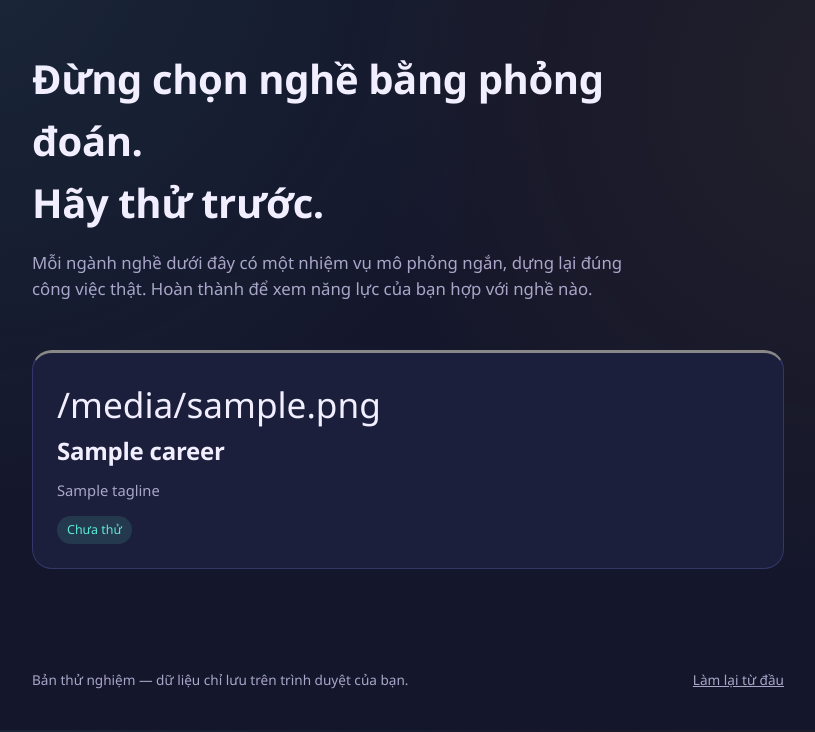
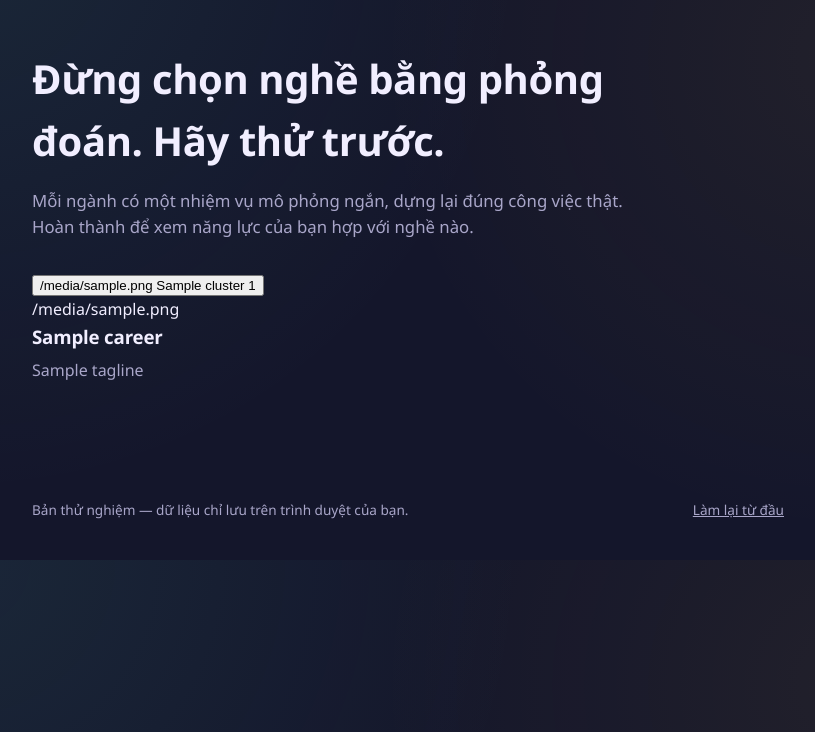
Before and after one commit to itstp10021994-bot/HSTanphu, a Flask app: template templates/index.html in a window 1280 px wide. Shown: the part 68-800 px from the top of the page, without its empty margins (232-1047 px from the left). Run offline with Flask 3, Linux system fonts and the light colour scheme; the template is opened without the code that fills it: most values are stand-ins (such as "Sample title", 1, 10 or a date in 2020).

Commit message:
Add files via upload

```diff
--- a/templates/index.html
+++ b/templates/index.html
@@ -1,34 +1,64 @@
 {% extends "base.html" %}
 {% block title %}Khám Phá Nghề — Chọn ngành để thử{% endblock %}
 {% block content %}
-<section class="hero">
-  <h1>Đừng chọn nghề bằng phỏng đoán.<br>Hãy thử trước.</h1>
+<section class="hero hero-compact">
+  <h1>Đừng chọn nghề bằng phỏng đoán. Hãy thử trước.</h1>
   <p class="hero-sub">
-    Mỗi ngành nghề dưới đây có một nhiệm vụ mô phỏng ngắn, dựng lại đúng
-    công việc thật. Hoàn thành để xem năng lực của bạn hợp với nghề nào.
+    Mỗi ngành có một nhiệm vụ mô phỏng ngắn, dựng lại đúng công việc thật.
+    Hoàn thành để xem năng lực của bạn hợp với nghề nào.
+    {% if has_progress %}
+    <a href="{{ url_for('result') }}" class="inline-link">Xem hồ sơ năng lực →</a>
+    {% endif %}
   </p>
-  {% if has_progress %}
-  <a href="{{ url_for('result') }}" class="btn btn-ghost">Xem hồ sơ năng lực của tôi →</a>
-  {% endif %}
 </section>
 
-<section class="career-grid">
-  {% for c in careers %}
-  <a class="career-card" href="{{ url_for('career_detail', career_id=c.id) }}"
-     style="--card-accent: {{ c.color }}">
-    <div class="career-icon">{{ c.icon }}</div>
-    <h2>{{ c.name }}</h2>
-    <p class="career-tagline">{{ c.tagline }}</p>
-    <div class="career-progress">
-      {% if c.done_tasks == c.total_tasks %}
-        <span class="badge badge-done">Đã hoàn thành</span>
-      {% elif c.done_tasks > 0 %}
-        <span class="badge">Đã làm {{ c.done_tasks }}/{{ c.total_tasks }}</span>
-      {% else %}
-        <span class="badge badge-new">Chưa thử</span>
-      {% endif %}
+<div class="explore-layout">
+  <nav class="cluster-tabs" id="cluster-tabs">
+    {% for cl in clusters %}
+    <button type="button" class="cluster-tab{% if loop.first %} active{% endif %}" data-cluster="{{ cl.id }}">
+      <span class="cluster-tab-icon">{{ cl.icon }}</span>
+      <span class="cluster-tab-name">{{ cl.name }}</span>
+      <span class="cluster-tab-count">{{ cl.careers|length }}</span>
+    </button>
+    {% endfor %}
+  </nav>
+
+  <div class="cluster-panels">
+    {% for cl in clusters %}
+    <div class="cluster-panel{% if loop.first %} active{% endif %}" data-cluster="{{ cl.id }}">
+      <div class="career-grid-compact">
+        {% for c in cl.careers %}
+        <a class="career-card-compact" href="{{ url_for('career_detail', career_id=c.id) }}"
+           style="--card-accent: {{ c.color }}">
+          <div class="career-icon-compact">{{ c.icon }}</div>
+          <div class="career-card-body">
+            <h3>{{ c.name }}</h3>
+            <p>{{ c.tagline }}</p>
+          </div>
+          {% if c.done_tasks == c.total_tasks %}
+            <span class="badge badge-done">✓</span>
+          {% elif c.done_tasks > 0 %}
+            <span class="badge">{{ c.done_tasks }}/{{ c.total_tasks }}</span>
+          {% endif %}
+        </a>
+        {% endfor %}
+      </div>
     </div>
-  </a>
-  {% endfor %}
-</section>
+    {% endfor %}
+  </div>
+</div>
+
+<script>
+  (function () {
+    const tabs = document.querySelectorAll(".cluster-tab");
+    const panels = document.querySelectorAll(".cluster-panel");
+    tabs.forEach((tab) => {
+      tab.addEventListener("click", () => {
+        const target = tab.dataset.cluster;
+        tabs.forEach((t) => t.classList.toggle("active", t === tab));
+        panels.forEach((p) => p.classList.toggle("active", p.dataset.cluster === target));
+      });
+    });
+  })();
+</script>
 {% endblock %}
```
